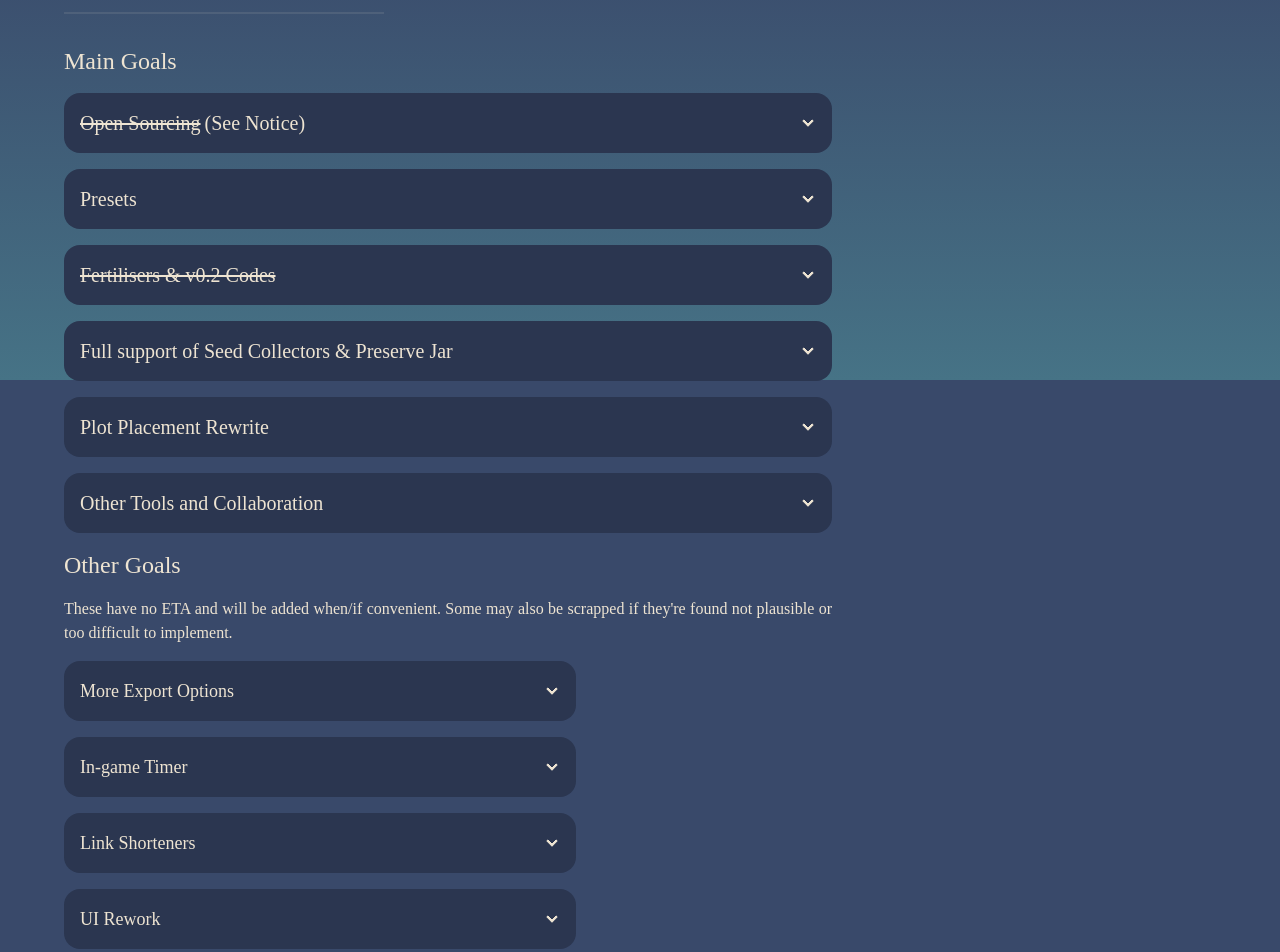
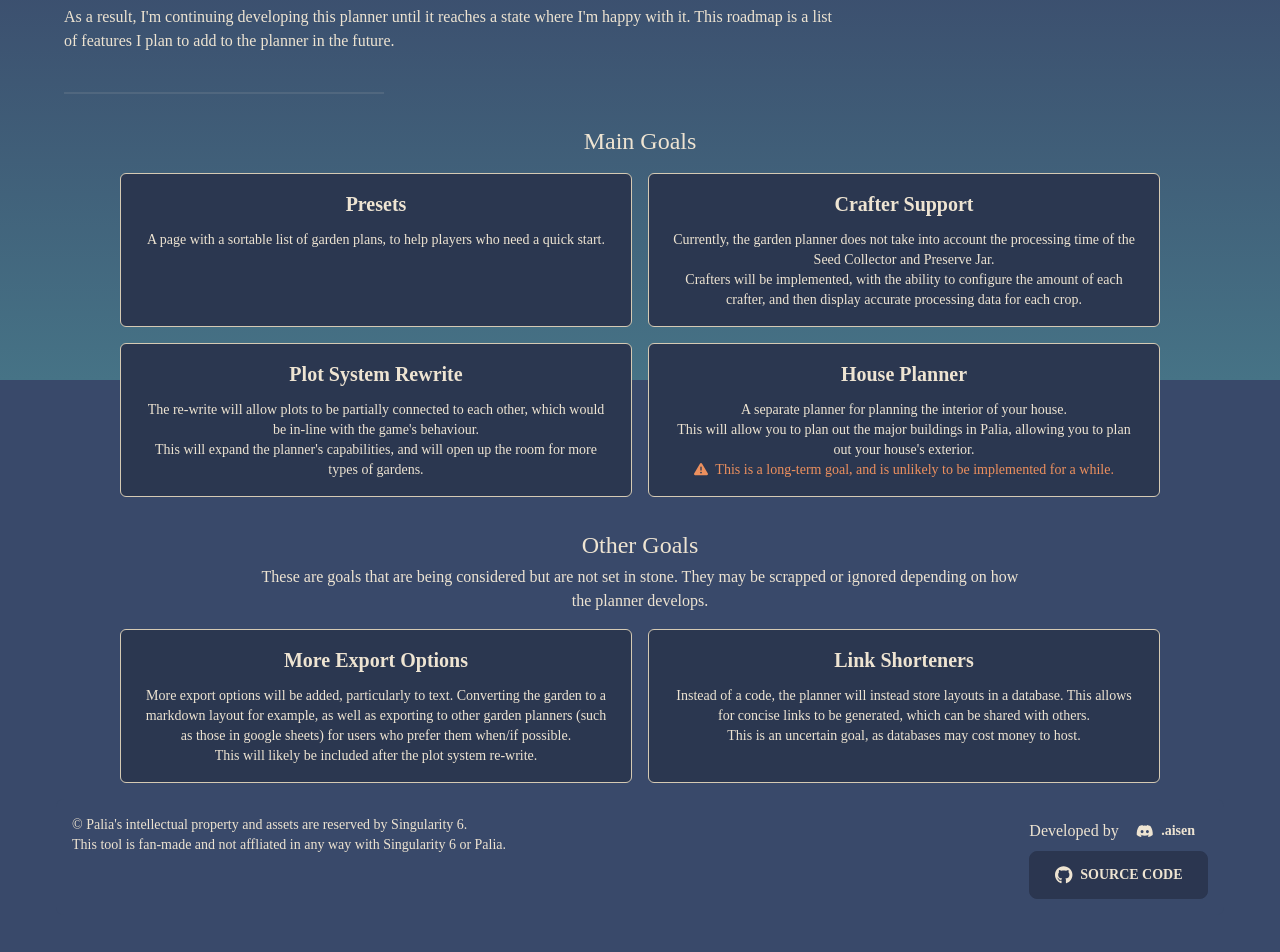
Before and after one commit to VincentAmante/palia-tools, a Nuxt app: page /roadmap in a window 1280 px wide. Shown: the part 420-1372 px from the top of the page. After the commit the page ends 1351 px from the top, so only its background shows below. Built offline with nearby package versions, Linux system fonts and the light colour scheme; a web font is replaced by a local one.

Commit message:
[UI] Static Redesigns

```diff
--- a/components/CreditName.vue
+++ b/components/CreditName.vue
@@ -1,5 +1,5 @@
 <template>
-  <article class="card card-compact border border-primary rounded-md px-2 w-full max-w-xs">
+  <article class="card card-compact bg-palia-dark-blue rounded-md px-2 w-full max-w-xs">
     <div class="card-body text-center items-center">
       <p class="card-title">
         <slot name="name" />
--- a/components/RoadmapCard.vue
+++ b/components/RoadmapCard.vue
@@ -1,3 +1,12 @@
 <template>
-  <div />
+  <article class="card card-compact border border-primary rounded-md px-2 w-full max-w-lg bg-palia-dark-blue">
+    <div class="card-body text-center items-center">
+      <p class="card-title ">
+        <slot name="title" />
+      </p>
+      <div class="h-full font-light">
+        <slot name="description" />
+      </div>
+    </div>
+  </article>
 </template>
--- a/pages/credits.vue
+++ b/pages/credits.vue
@@ -29,7 +29,8 @@ useHead({
         Credits
       </h1>
     </div>
-    <section class="bg-palia-dark-blue border border-palia-blue p-4 pb-8 rounded-md w-full flex flex-col items-center gap-4">
+    <section class="bg-palia-blue bg-opacity-40 sm:p-4 rounded-md">
+      <div class="sm:border sm:border-misc p-4 pb-8 rounded-md w-full flex flex-col items-center gap-4">
         <h2 class="text-2xl">
           Contributors
         </h2>
@@ -79,9 +80,10 @@ useHead({
           </CreditName>
         </div>
         <p class="max-w-4xl text-center">
-        Huge thanks to the Palia Team and Singularity 6 for developing the game, Palia's Commmunity Teams for various assistance with the planner, and players of the game for discussion of the game,
+          Huge thanks to the Palia Team and Singularity 6 for developing the game, Palia's Commmunity Teams for various assistance with the planner, and players who provided information through discussions online,
           and everyone for using the planner and providing feedback!
         </p>
+      </div>
     </section>
   </main>
 </template>
--- a/pages/roadmap.vue
+++ b/pages/roadmap.vue
@@ -30,18 +30,20 @@ useHead({
           Garden Planner Roadmap
         </h1>
         <p class="text-xs md:text-sm">
-          Last Updated: September 9, 2023
+          Last Updated: October 14, 2023
         </p>
       </div>
-      <div class="flex flex-col gap-2 text-justify max-w-3xl md:text-base leading-10">
-        <div class="card card-compact bg-palia-dark-blue">
+      <div class="flex flex-col gap-2 text-justify max-w-3xl md:text-base leading-7">
+        <div class="card card-compact bg-palia-dark-blue rounded-md max-w-2xl px-4">
           <div class="card-body">
             <p class="leading-6 text-sm">
-              <span class="font-bold text-base">Update (October 13):</span>
+              <span class="font-bold text-base">Update (October 14):</span>
               I've been working slower than before on the Garden Planner. I'm busy on other things,
               and my hands are recovering from issues I've been having for a while.
+            </p>
+            <p>
               Planner work will continue at a slightly slower pace,
-              no more dates are provided as I've realised I am unlikely to meet them.
+              no more dates are provided as I've realised I am unlikely to meet them once set.
             </p>
           </div>
         </div>
@@ -51,249 +53,127 @@ useHead({
           w/ crop bonuses.
           The first experimental release, however, was met with a lot more enthusiasm and support than I expected.
         </p>
+        <p>
+          As a result, I'm continuing developing this planner until it reaches a state where I'm happy with it.
+          This roadmap is a list of features I plan to add to the planner in the future.
+        </p>
       </div>
     </section>
     <div class="divider max-w-xs" />
-    <section class="pb-2 max-w-3xl flex flex-col gap-4">
+    <div class="flex flex-col items-center w-full gap-6">
+      <section class="pb-2 flex flex-col gap-4  items-center w-full">
         <h2 class="text-2xl font-normal">
           Main Goals
         </h2>
 
-      <div class="collapse collapse-arrow bg-base-200">
-        <input type="checkbox">
-        <div class="collapse-title text-xl flex items-center gap-1">
-          <p class="line-through">
-            Open Sourcing
-          </p>(See Notice)
-        </div>
-        <div class="collapse-content flex flex-col gap-2">
-          <div class="py-2">
-            <p class="text-sm italic">
-              ETA: Before end of August - ???
+        <div class="flex flex-row flex-wrap gap-4 justify-center w-full">
+          <RoadmapCard>
+            <template #title>
+              Presets
+            </template>
+            <template #description>
+              <p>
+                A page with a sortable list of garden plans, to help players who need a quick start.
               </p>
-          </div>
+            </template>
+          </RoadmapCard>
+
+          <RoadmapCard>
+            <template #title>
+              Crafter Support
+            </template>
+            <template #description>
               <p>
-            I've planned to do this sooner, but the harvest approximation tool took a lot longer than I
-            expected.
-            The source code of the garden planner will be made available on GitHub,
-            and anyone will be free to modify or even make variations of the project.
+                Currently, the garden planner does not take into account the processing time of the Seed Collector and
+                Preserve Jar.
               </p>
               <p>
-            It's delayed because this would be my first open-source project.
-            I'm currently making sure all things are good to go before I release it the public.
+                Crafters will be implemented, with the ability to configure the amount of each crafter,
+                and then display accurate processing data for each crop.
               </p>
-        </div>
-      </div>
+            </template>
+          </RoadmapCard>
 
-      <div class="collapse collapse-arrow bg-base-200">
-        <input type="checkbox">
-        <div class="collapse-title text-xl">
-          Presets
-        </div>
-        <div class="collapse-content flex flex-col gap-2">
-          <div class="py-2">
-            <p class="text-sm italic">
-              ETA: Early September
-            </p>
-          </div>
+          <RoadmapCard>
+            <template #title>
+              Plot System Rewrite
+            </template>
+            <template #description>
               <p>
-            Creating a garden layout from scratch can be a bit daunting, especially if you're new to the game.
-            As such, I'm introducing some starter layouts so that you can quickly get started with your garden.
+                The re-write will allow plots to be partially connected to each other,
+                which would be in-line with the game's behaviour.
               </p>
               <p>
-            The first batch of presets will be aimed towards players
-            who are either new or unfamiliar to gardening.
-            All presets will either be self-created, or (more likely) added with permission by another player.
-            Each preset will contain some quick statistics about the layout, such as bonus coverage and gold
-            valuation.
-            Included will also be a small description as to how to use the layout provided by the creator.
+                This will expand the planner's capabilities, and will open up the room for more types of gardens.
               </p>
-        </div>
-      </div>
+            </template>
+          </RoadmapCard>
 
-      <div class="collapse collapse-arrow bg-base-200">
-        <input type="checkbox">
-        <div class="collapse-title text-xl line-through">
-          Fertilisers & v0.2 Codes
-        </div>
-        <div class="collapse-content flex flex-col gap-2">
-          <div class="py-2">
-            <p class="text-sm italic font-bold">
-              ETA: Already arrived!
-            </p>
-          </div>
+          <RoadmapCard>
+            <template #title>
+              House Planner
+            </template>
+            <template #description>
               <p>
-            Technically, this is actually the easiest to implement. So expect it to probably come sooner than
-            one of the other goals.
-            As fertilisers are a core part of gardening,
-            they're highly prioritised and will be released as quickly as I can.
-            The only complication with them is making them save-compatbile... in comes the v0.2 codes.
-          </p>
-
-          <p class="font-semibold">
-            v0.2 Codes
+                A separate planner for planning the interior of your house.
               </p>
               <p>
-            The v0.2 codes will be a mild improvement of the current v0.1 codes.
-            Most crop codes such as Tomato <span class="italic">(To)</span> will be shortened to 1-letter <span
-              class="italic"
-            >(T)</span>, with likely Cotton retaining its code <span
-              class="italic"
-            >(Co)</span>.
-            The main difference is that the v0.2 codes will also include fertiliser information alongside the
-            crop.
-            By shortening most of the crop codes, this will make the addition of fertiliser information somewhat
-            less intimidating.
+                This will allow you to plan out the major buildings in Palia,
+                allowing you to plan out your house's exterior.
               </p>
-          <p>
-            <span class="font-bold">v0.1 codes will still be supported.</span>
-            They will remain usable, and will simply create a garden layout without fertilisers.
-            I aim to have all save codes be backwards compatible for the user's convenience, hence why each
-            save version has to be carefully thought out before implementing.
+              <p class="text-warning">
+                <font-awesome-icon :icon="['fas', 'exclamation-triangle']" class="mr-1" />
+                This is a long-term goal, and is unlikely to be implemented for a while.
               </p>
-        </div>
-      </div>
-
-      <div class="collapse collapse-arrow bg-base-200">
-        <input type="checkbox">
-        <div class="collapse-title text-xl">
-          Full support of Seed Collectors & Preserve Jar
-        </div>
-        <div class="collapse-content flex flex-col gap-2">
-          <div class="py-2">
-            <p class="text-sm italic">
-              ETA: Early - Mid September
-            </p>
-          </div>
-          <p>
-            Currently, the processing time of the Seed Collector and Preserve Jar is not taken into account.
-            This leads to highly inaccurate averages, as the planner assumes that the crop is processed
-            immediately once harvested.
-          </p>
-          <p>
-            Once the crop machines are implemented, they will be separated from the harvest approximations and
-            will be calculated separately.
-            This is because unlike the garden, the processing time of the machines is not affected by whether
-            you're logged in or not,
-            and will always take the same amount of time to process in real time.
-          </p>
-          <p>
-            Part of this feature will also be setting how many of each machine you have, then show how long it
-            will
-            actually take
-            to process them as a result.
-            This should allow players with less machines to be able to properly evaluate how much gold they're
-            getting on average.
-          </p>
-        </div>
-      </div>
-
-      <div class="collapse collapse-arrow bg-base-200">
-        <input type="checkbox">
-        <div class="collapse-title text-xl">
-          Plot Placement Rewrite
-        </div>
-        <div class="collapse-content flex flex-col gap-2">
-          <div class="py-2">
-            <p class="text-sm italic">
-              ETA: Early - Mid September
-            </p>
-          </div>
-          <p>
-            The gardens currently support non-3x3 layouts, but each plot in the planner snaps perfectly to the
-            other plots.
-            This is in contrast to the game's behaviour, which allows for plots to be partially connected to
-            each other.
-            I first made the planner without realising this, and as a result the plot placement remains flawed.
-          </p>
-          <p>
-            I've already developed plans for how this will be implemented.
-            Considerations for how future saves will change without being extremely long are also already
-            factored in.
-            This plot placement re-write will improve a great deal of the planner internally,
-            such as how crops are placed and bonuses calculated.
-            This will also allow for better UI/UX improvements, such as crop placement previews and tile
-            combining (for apple trees & blueberry bushes).
-          </p>
-        </div>
-      </div>
-
-      <div class="collapse collapse-arrow bg-base-200">
-        <input type="checkbox">
-        <div class="collapse-title text-xl">
-          Other Tools and Collaboration
-        </div>
-        <div class="collapse-content flex flex-col gap-2">
-          <div class="py-2">
-            <p class="text-sm italic">
-              ETA: ???
-            </p>
-          </div>
-        </div>
+            </template>
+          </RoadmapCard>
         </div>
       </section>
-    <section class="pb-2 max-w-3xl flex flex-col gap-4">
+      <section class="pb-2 flex flex-col gap-4 text-center items-center ">
+        <div class="grid gap-1">
           <h2 class="text-2xl font-normal">
             Other Goals
           </h2>
-      <p>
-        These have no ETA and will be added when/if convenient.
-        Some may also be scrapped if they're found not plausible or too difficult to implement.
+          <p class="max-w-3xl">
+            These are goals that are being considered but are not set in stone.
+            They may be scrapped or ignored depending on how the planner develops.
           </p>
+        </div>
 
-      <div class="collapse collapse-arrow bg-base-200 max-w-lg">
-        <input type="checkbox">
-        <div class="collapse-title text-lg">
+        <div class="flex flex-row flex-wrap gap-4 justify-center w-full">
+          <RoadmapCard>
+            <template #title>
               More Export Options
-        </div>
-        <div class="collapse-content flex flex-col gap-2 text-sm">
+            </template>
+            <template #description>
               <p>
                 More export options will be added, particularly to text.
                 Converting the garden to a markdown layout for example,
                 as well as exporting to other garden planners (such as those in google sheets) for users who prefer
                 them when/if possible.
               </p>
-        </div>
-      </div>
+              <p>
+                This will likely be included after the plot system re-write.
+              </p>
+            </template>
+          </RoadmapCard>
 
-      <div class="collapse collapse-arrow bg-base-200 max-w-lg">
-        <input type="checkbox">
-        <div class="collapse-title text-lg">
-          In-game Timer
-        </div>
-        <div class="collapse-content flex flex-col gap-2 text-sm">
+          <RoadmapCard>
+            <template #title>
+              Link Shorteners
+            </template>
+            <template #description>
               <p>
-            In-game Palia timer with notifications for when crops are ready to be harvested.
+                Instead of a code, the planner will instead store layouts in a database.
+                This allows for concise links to be generated, which can be shared with others.
               </p>
-        </div>
-      </div>
-
-      <div class="collapse collapse-arrow bg-base-200 max-w-lg">
-        <input type="checkbox">
-        <div class="collapse-title text-lg">
-          Link Shorteners
-        </div>
-        <div class="collapse-content flex flex-col gap-2 text-sm">
               <p>
-            Whether done internally or via API, link shorteners will be added to the planner to help tackle the
-            lengthy save codes.
+                This is an uncertain goal, as databases may cost money to host.
               </p>
-        </div>
-      </div>
-
-      <div class="collapse collapse-arrow bg-base-200 max-w-lg">
-        <input type="checkbox">
-        <div class="collapse-title text-lg">
-          UI Rework
-        </div>
-        <div class="collapse-content flex flex-col gap-2 text-sm">
-          <p>
-            A UI rework of the website is planned,
-            with the goal of keeping the current theme while making it on par with the quality of professional
-            websites.
-          </p>
-        </div>
+            </template>
+          </RoadmapCard>
         </div>
       </section>
+    </div>
   </main>
 </template>
```
Also changed, not shown: components/PGPHeader.vue (+13 -3 lines). Lines whose indentation alone changed are shown as unchanged.
